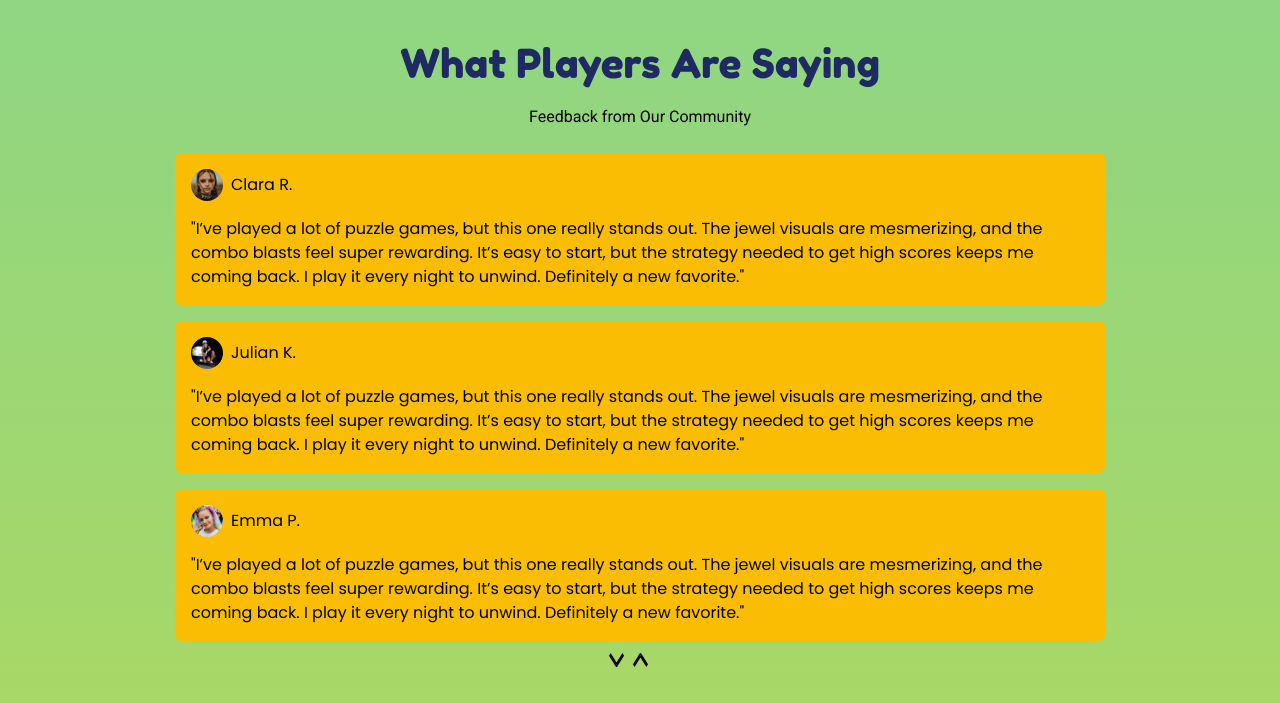
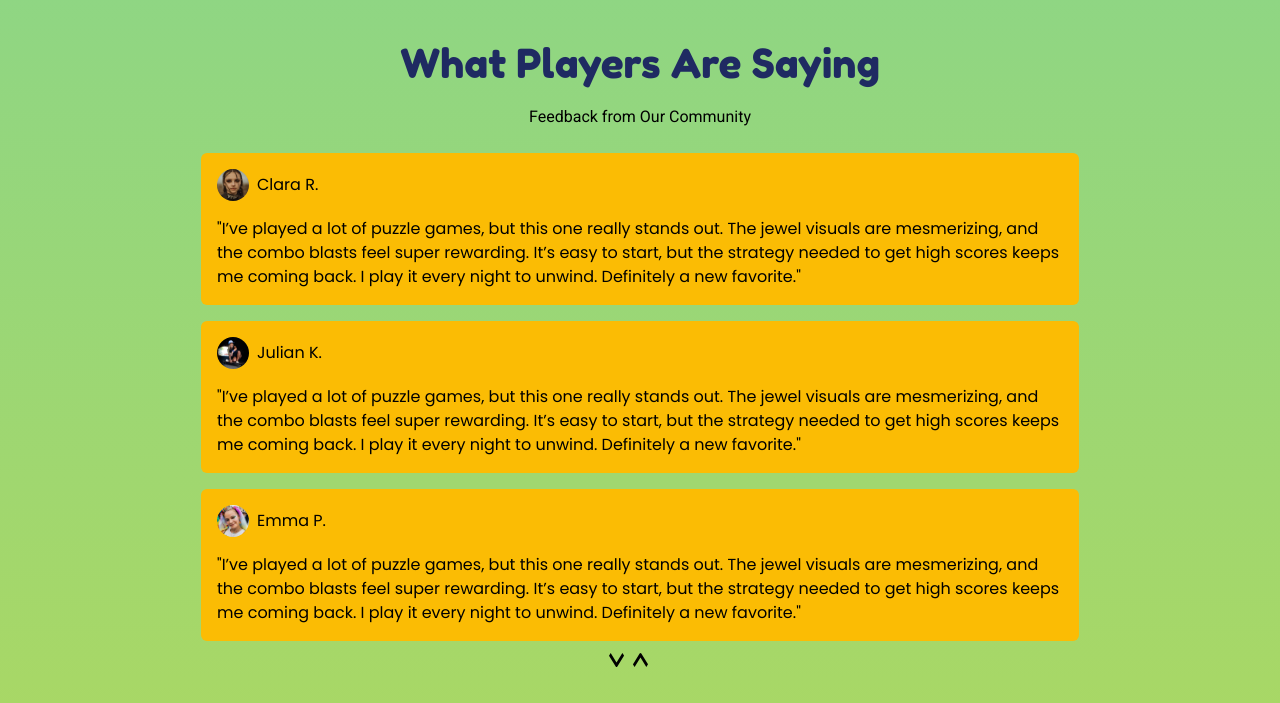
Before and after one commit to Vadimeks/stp-9500, a website built with Vite: page src/index.html in a window 1280 px wide. Shown: the part 2977-3680 px from the top of the page. Built offline with nearby package versions, Linux system fonts and the light colour scheme.

Commit message:
feedback fix

```diff
--- a/src/css/feedback.css
+++ b/src/css/feedback.css
@@ -114,13 +114,8 @@
     }
 
     .feedback-container {
-        max-width: 1200px;
+        max-width: 930px;
         padding: 0 26px;
-    }
-
-    .feedback-content-wrapper {
-        max-width: 930px;
-        margin: 0 auto;
     }
 
     .feedback-swipe-block {
```
